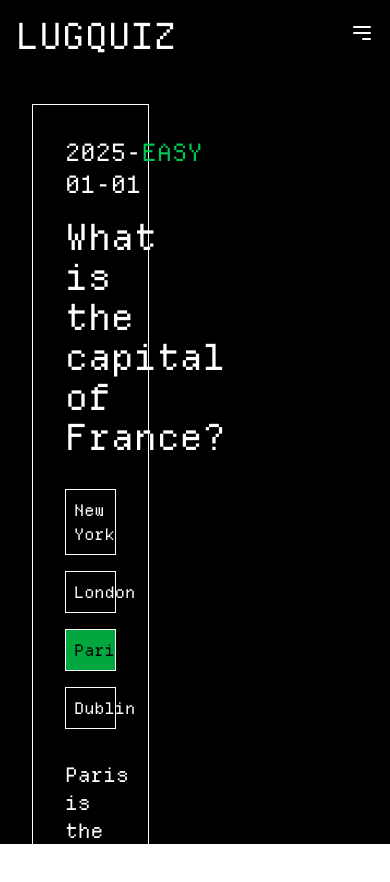
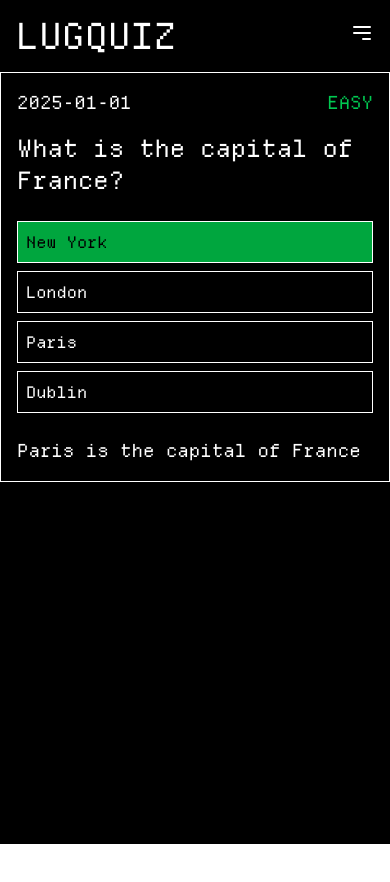
Before and after one commit to ppmpreetham/lug-quiz, a React (Vite) app: page /questions in a window 390 px wide. Shown: the top 882 px of the page. After the commit the page ends 844 px from the top, so only its background shows below. Built offline with nearby package versions, Linux system fonts and the light colour scheme.

Commit message:
update: questioncard

```diff
--- a/src/components/QuestionCard.tsx
+++ b/src/components/QuestionCard.tsx
@@ -2,11 +2,11 @@ import { Question } from "../types";
 
 const QuestionCard = ({ question }: { question: Question }) => {
   return (
-    <div className="text-white border border-white p-8 m-8 w-[30vw] flex flex-col gap-4">
-      <div className="flex flex-row justify-between uppercase">
-        <p className="text-2xl">{question.date}</p>
+    <div className="text-white border border-white p-4 sm:p-6 lg:p-8 w-full lg:w-[30vw] flex flex-col gap-4">
+      <div className="flex flex-row justify-between uppercase w-full">
+        <p className="text-lg sm:text-xl lg:text-2xl">{question.date}</p>
         <p
-          className={`text-2xl ${(() => {
+          className={`text-lg sm:text-xl lg:text-2xl ${(() => {
             switch (question.difficulty?.toLowerCase()) {
               case "easy":
                 return "text-green-500";
@@ -22,20 +22,18 @@ const QuestionCard = ({ question }: { question: Question }) => {
           {question.difficulty}
         </p>
       </div>
-      <h2 className="text-4xl">{question.question}</h2>
+      <h2 className="text-2xl sm:text-3xl lg:text-4xl">{question.question}</h2>
       <ul>
         {question.options.map((option, index) => (
-          <div>
-            <li
-              key={index}
-              className={`border border-white p-2 my-4 ${question.answer !== undefined && question.answer + 1 === index ? "bg-green-600 text-black" : ""}`}
-            >
-              {option}
-            </li>
-          </div>
+          <li
+            key={index}
+            className={`border border-white p-2 my-2 sm:my-3 lg:my-4 ${question.answer != null && question.answer - 1 === index ? "bg-green-600 text-black" : ""}`}
+          >
+            {option}
+          </li>
         ))}
       </ul>
-      <p className="text-xl">{question.explanation}</p>
+      <p className="text-lg sm:text-xl">{question.explanation}</p>
     </div>
   );
 };
```
